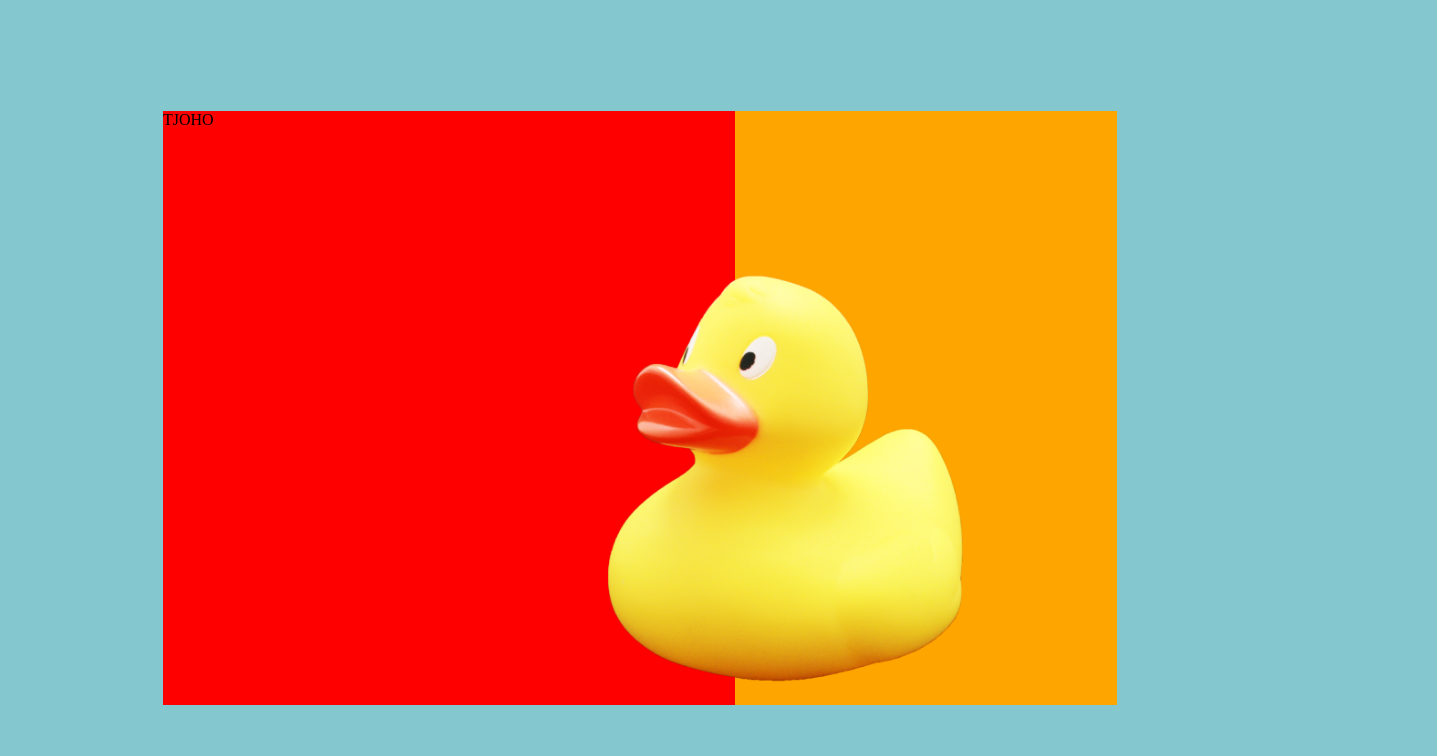
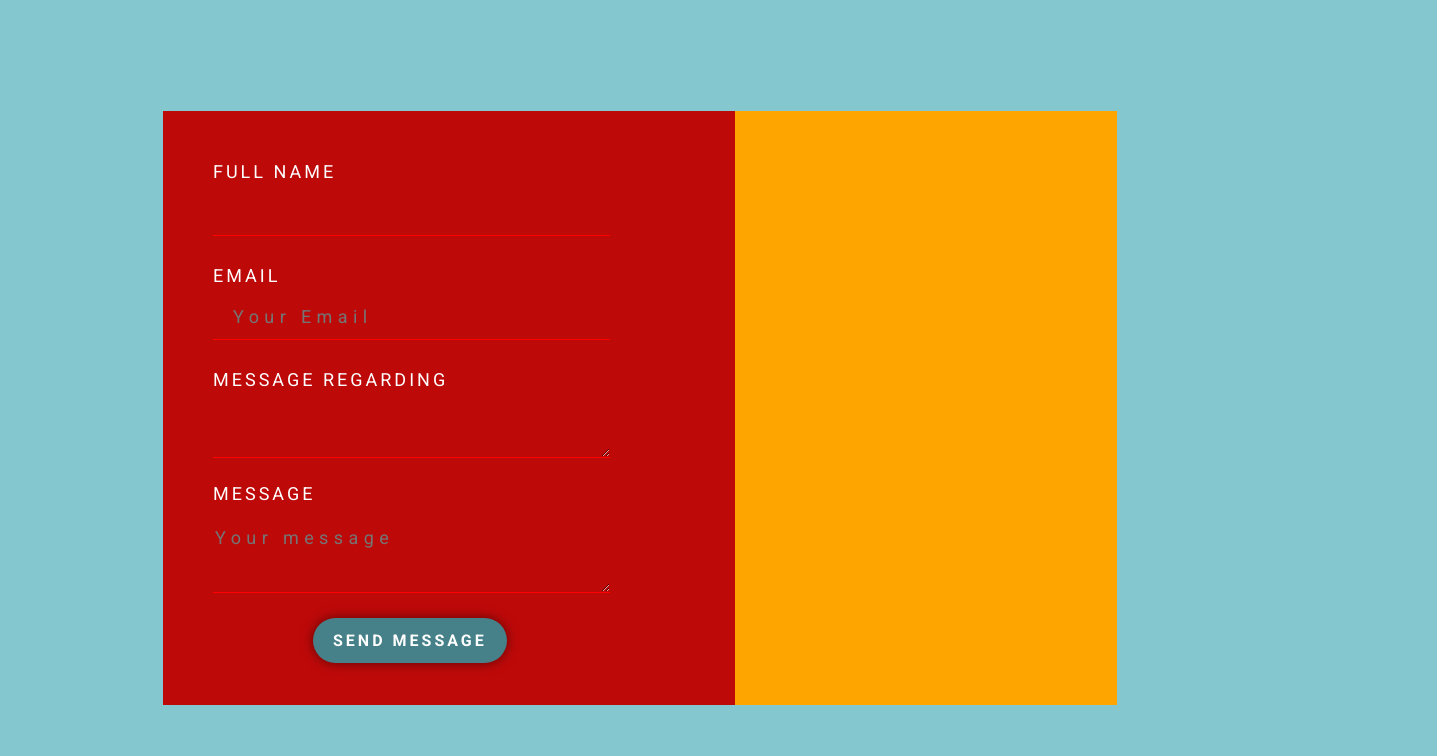
Before and after one commit to mirakoi/forms-project, a plain HTML site: page index.html in a window 1280 px wide. Shown: the whole page, 1437 px wide, since content can reach past the window. Drawn offline with Linux system fonts and the light colour scheme.

Commit message:
Almost done with the form section.

```diff
--- a/index.html
+++ b/index.html
@@ -1,24 +1,50 @@
 <!DOCTYPE html>
 <html lang="en">
-<head>
-    <meta charset="UTF-8">
-    <meta http-equiv="X-UA-Compatible" content="IE=edge">
-    <meta name="viewport" content="width=device-width, initial-scale=1.0">
+  <head>
+    <meta charset="UTF-8" />
+    <meta http-equiv="X-UA-Compatible" content="IE=edge" />
+    <meta name="viewport" content="width=device-width, initial-scale=1.0" />
     <link rel="stylesheet" href="style/styles.css" />
-    <link rel="preconnect" href="https://fonts.googleapis.com">
-<link rel="preconnect" href="https://fonts.gstatic.com" crossorigin>
-<link href="https://fonts.googleapis.com/css2?family=Roboto:wght@400;700&display=swap" rel="stylesheet">
+    <link rel="preconnect" href="https://fonts.googleapis.com" />
+    <link rel="preconnect" href="https://fonts.gstatic.com" crossorigin />
+    <link
+      href="https://fonts.googleapis.com/css2?family=Roboto:wght@400;700&display=swap"
+      rel="stylesheet"
+    />
     <title>forms-project</title>
-</head>
-<body>
+  </head>
+  <body>
     <div class="container">
-        <div class="forms">TJOHO</div>
+      <div class="forms">
+        <form action="">
+          FULL NAME<br />
+          <input type="text" name="firstname" class="email">
+          <br><br>
+
+          EMAIL
+
+          <input type="text" placeholder="Your Email" class="email">
+          <br><br>
+          MESSAGE REGARDING
+          <br><br>
+          <textarea class="textarea" rows="2" cols="40"> </textarea>
+          <br><br>
+
+          MESSAGE
+          <br><br>
+          <textarea class="textarea" rows="3" cols="40" placeholder="Your message"></textarea>
+          <br /><br />
+          <div class="button">
+          <input type="button" value="SEND MESSAGE" />
+        </div>
+        </form>
+
+       <!--
             <div class="duck">
-            <img src="/images/duck.png" alt="duck" height="550px" />
+            <img src="/images/duck.png" alt="duck" height="500px" />
         </div>
+       -->
+      </div>
     </div>
-
-
-
-</body>
+  </body>
 </html>
--- a/style/styles.css
+++ b/style/styles.css
@@ -4,24 +4,96 @@ body {
   display: flex;
   justify-content: center;
   align-items: center;
+  border-style: none;
+}
+
+* {
+  box-sizing: border-box;
 }
 
 .container {
+  display: flex;
+  padding-left: 50px;
+  padding-top: 50px;
+  position: absolute;
   width: 954px;
   height: 594px;
   background: linear-gradient(
     to right,
-    red 0%,
-    red 60%,
+    #be0909 0%,
+    #be0909 60%,
     orange 60%,
     orange 100%
   );
 }
 
+input[type="text"],
+select {
+  width: 100%;
+  height: 100%;
+  padding: 12px 20px;
+  margin: 8px 0;
+  border-bottom: 2px solid red;
+  background-color: #be0909;
+  box-sizing: border-box;
+  font-family: "Roboto", sans-serif;
+  border-bottom: 1px solid red;
+}
+
+input[type="button"] {
+  background-color: #468189;
+  position: absolute;
+  background: #468189;
+  color: white;
+  font-weight: 600;
+  font-family: "Roboto", sans-serif;
+  letter-spacing: 3px;
+  box-shadow: 0px 0px 12px rgba(0, 0, 0, 0.5);
+  border-radius: 40px;
+  border: none;
+  text-align: center;
+  font-size: 16px;
+  padding: 13px 20px;
+  cursor: pointer;
+  margin: 0px 0px 0px 100px;
+}
+
+form {
+  font-family: "Roboto";
+  font-size: 18px;
+  color: #feffff;
+  letter-spacing: 3px;
+}
+
+.textarea {
+  font-family: "Roboto";
+  background-color: #be0909;
+  border: none;
+  font-style: normal;
+  font-weight: normal;
+  font-size: 18px;
+  line-height: 21px;
+  letter-spacing: 0.3em;
+  border-bottom: 1px solid red;
+}
+
+.email {
+  font-family: "Roboto";
+  background-color: #be0909;
+  border: none;
+  font-style: normal;
+  font-weight: normal;
+  font-size: 18px;
+  line-height: 21px;
+  letter-spacing: 0.3em;
+  color: #feffff;
+  border-bottom: 1px solid red;
+}
+
 .duck {
-    position: relative;
-    left: 320px;
-    top: 70px;
-    right: 0px;
-    bottom: 0px;
+  position: relative;
 }
+
+p {
+  font-family: "Roboto", sans-serif;
+}
```
